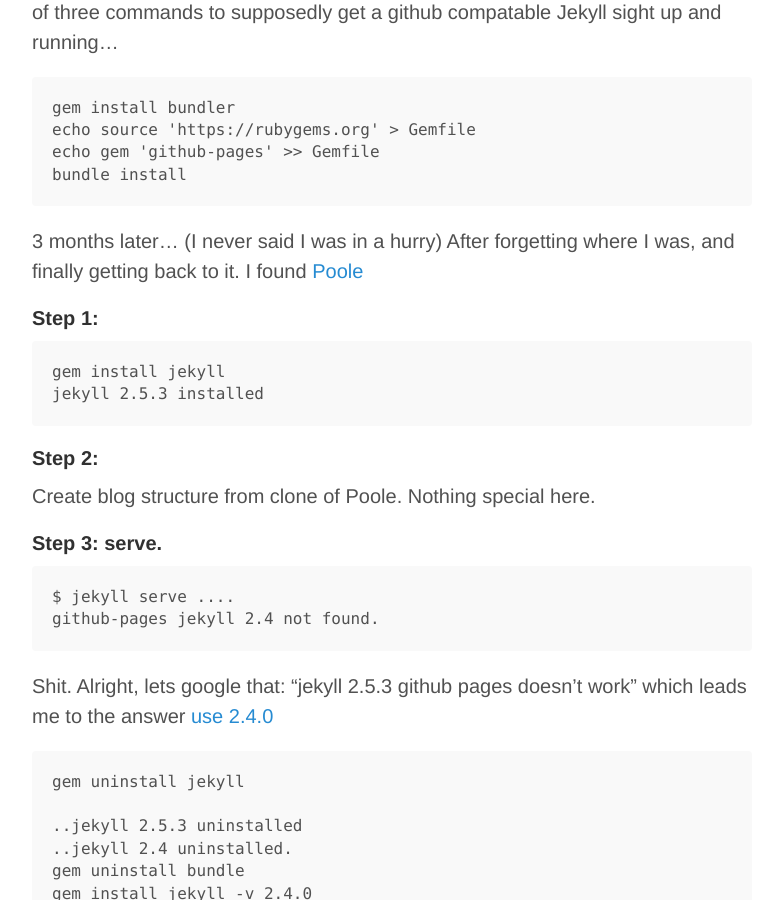
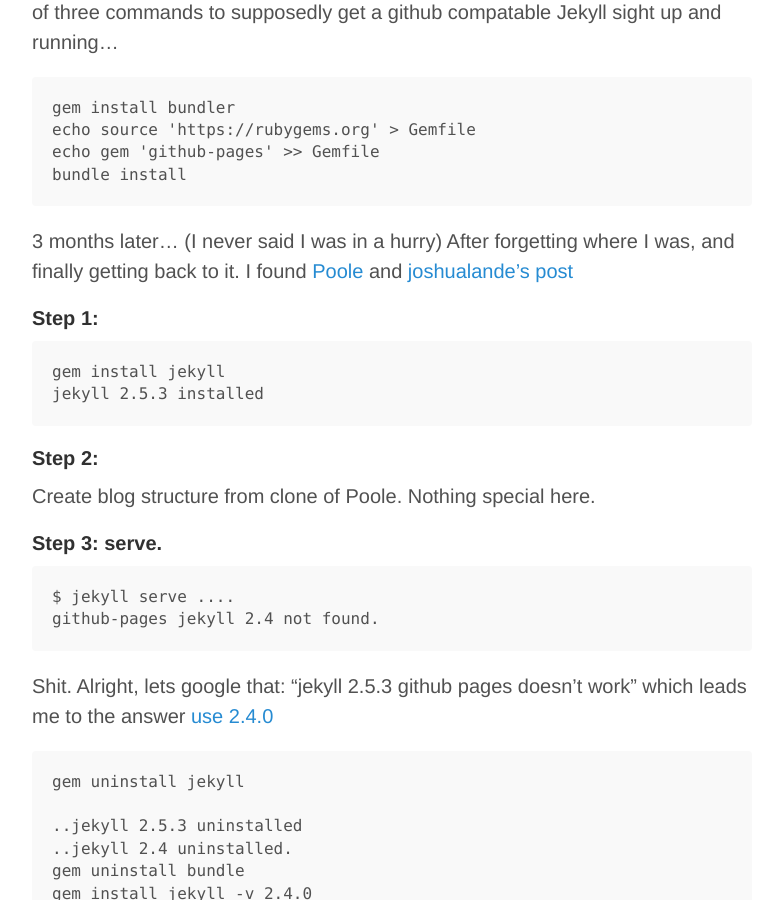
Before and after one commit to chaoticbrain/chaoticbrain.github.io, a Jekyll site: the page built from _posts/2015-05-09-github_pages.md, in a window 1280 px wide and 900 px high, scrolled down 661 px. Shown: the whole window, without its empty margins (248-1025 px from the left). Built offline with Jekyll 4.4.1, drawn with Linux system fonts in a browser that asks for light colours; Markdown is read by kramdown in place of the engine named in the settings.

Commit message:
give credit to joshua lande

````diff
--- a/_posts/2015-05-09-github_pages.md
+++ b/_posts/2015-05-09-github_pages.md
@@ -20,7 +20,7 @@
 ```
 
 3 months later... (I never said I was in a hurry)
-After forgetting where I was, and finally getting back to it. I found [Poole](https://github.com/poole/poole)
+After forgetting where I was, and finally getting back to it. I found [Poole](https://github.com/poole/poole) and [joshualande's post](http://joshualande.com/jekyll-github-pages-poole/)
 
 #### Step 1:
 
````
